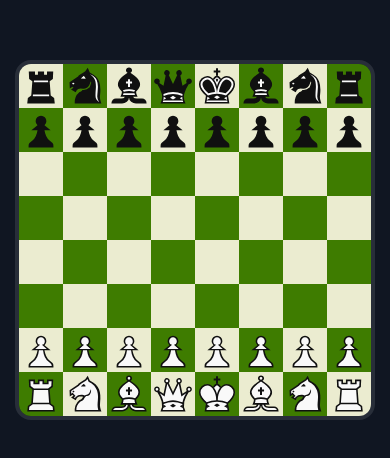
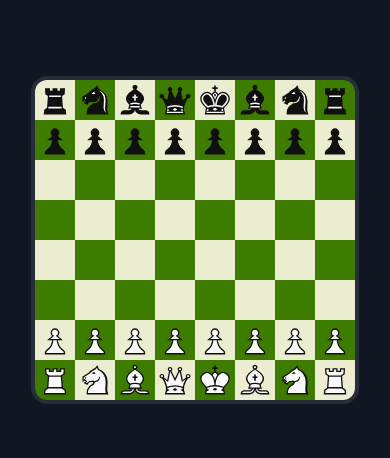
Before and after one commit to Amen974/chess-site, a React (Vite) app: page / in a window 390 px wide. Shown: the part 182-640 px from the top of the page. Built offline with nearby package versions, Linux system fonts and the light colour scheme.

Commit message:
highlight legal moves fix bishop bug

```diff
--- a/src/component/Board.jsx
+++ b/src/component/Board.jsx
@@ -7,6 +7,7 @@ import { applyPlayerMove } from "../engine/applyPlayerMove";
 import { undoMove } from "../engine/undoMove";
 import { exportFEN } from "../engine/exportFEN";
 import { importFEN } from "../engine/importFEN";
+import { isLegalMove } from "../engine/validation/isLegalMove";
 
 const Board = () => {
   const [board, setBoard] = useState({ ...startP });
@@ -14,6 +15,7 @@ const Board = () => {
   const [redoStack, setRedoStack] = useState([]);
   const [turn, setTurn] = useState("white");
   const [dragFrom, setDragFrom] = useState(null);
+  const [legalMoves, setLegalMoves] = useState([]);
   const [selectedSquare, setSelectedSquare] = useState(null);
   const [fenInput, setFenInput] = useState("");
 
@@ -35,6 +37,7 @@ const Board = () => {
     if (piece.color !== turn) return;
     if (promotion) return;
     setDragFrom(from);
+    setLegalMoves(computeLegalMoves(from));
   };
 
   /* ================= DROP ================= */
@@ -54,9 +57,8 @@ const Board = () => {
     });
 
     setDragFrom(null);
+    setLegalMoves([]);
     if (!result) return;
-
-
 
     setBoard(result.board);
     setHistory((h) => [...h, result.move]);
@@ -79,6 +81,7 @@ const Board = () => {
       if (!piece) return
       if (piece.color !== turn) return
       setSelectedSquare(square)
+      setLegalMoves(computeLegalMoves(square));
       return;
     }
 
@@ -99,6 +102,7 @@ const Board = () => {
     });
 
     setSelectedSquare(null);
+    setLegalMoves([]);
 
     if (!result) return;
 
@@ -112,6 +116,22 @@ const Board = () => {
     setFullmoveNumber(result.fullmoveNumber);
     setPromotion(result.promotion);
   }
+
+  const computeLegalMoves = (from) => {
+  const moves = [];
+
+  for (const r of ranks) {
+    for (const f of files) {
+      const to = f + r;
+      if (isLegalMove(from, to, board, turn, enPassantSquare)) {
+        moves.push(to);
+      }
+    }
+  }
+
+  return moves;
+};
+
 
   /* ================= PROMOTION ================= */
 
@@ -251,6 +271,8 @@ const Board = () => {
                 onClick={handleSquareClick}
                 onDragStart={handleDragStart}
                 onDrop={handleOnDrop}
+                isSelected={squareId === selectedSquare}
+                isLegalMove={legalMoves.includes(squareId)}
               />
             );
           })
--- a/src/component/Square.jsx
+++ b/src/component/Square.jsx
@@ -1,21 +1,33 @@
 
-const Square = ({ piece, color, id, onDrop, onDragStart, onClick, }) => {
+const Square = ({ piece, color, id, onDrop, onDragStart, onClick, isSelected, isLegalMove, }) => {
   const isTouch = "ontouchstart" in window;
   return (
     <div
-      className={`flex justify-center items-center w-11 h-11 md:h-15 md:w-15 2xl:h-18 2xl:w-18 ${color}`}
+      className={`relative flex justify-center items-center
+    w-10 h-10 md:h-15 md:w-15 2xl:h-18 2xl:w-18
+    ${color}
+    ${isSelected ? "" : ""}
+  `}
       id={id}
       onClick={() => {onClick(id)}}
       onDragOver={(e) => e.preventDefault()}
       onDrop={() => onDrop(id)}
     >
+  {isLegalMove && !piece && (
+    <div className="absolute w-3 h-3 md:w-5 md:h-5 rounded-full shadow-md opacity-80 bg-grey-color" />
+  )}
+
+  {isLegalMove && piece && (
+    <div className="absolute inset-1 rounded-full border-2 md:border-4 piece-attack " />
+  )}
+
       {piece && (
         <img
           src={piece.img}
           alt={piece.type}
           draggable = {!isTouch}
           onDragStart={() => onDragStart(id)}
-          className="cursor-grab w-16 h-16 "
+          className="cursor-grab w-9 h-9 md:w-16 md:h-16 "
         />
       )}
     </div>
--- a/src/engine/moveGeneration/bishop.js
+++ b/src/engine/moveGeneration/bishop.js
@@ -27,11 +27,11 @@ export function bishopMove (from, to, turn, board){
 
       currentFile += fileStep;
       currentRank += rankStep;
+    }
 
-      if (targetPiece && targetPiece.color === turn) {
+    if (targetPiece && targetPiece.color === turn) {
         return false;
       }
-    }
 
     return true;
   };
--- a/src/engine/validation/isLegalMove.js
+++ b/src/engine/validation/isLegalMove.js
@@ -10,6 +10,7 @@ import { isKingInCheck } from "./isKingInCheck";
 export function isLegalMove(from, to, board, turn, enPassantSquare) {
   const piece = board[from];
   if (!piece) return false;
+  if (board[to] && board[to].color === turn) return false
 
   let valid = false;
 
--- a/src/index.css
+++ b/src/index.css
@@ -20,3 +20,11 @@ body{
 .border-grey-color {
   border-color: #282e39;
 }
+
+.bg-grey-color {
+  background-color: #37373764;
+}
+
+.piece-attack {
+  border-color: #37373764;
+}
```
